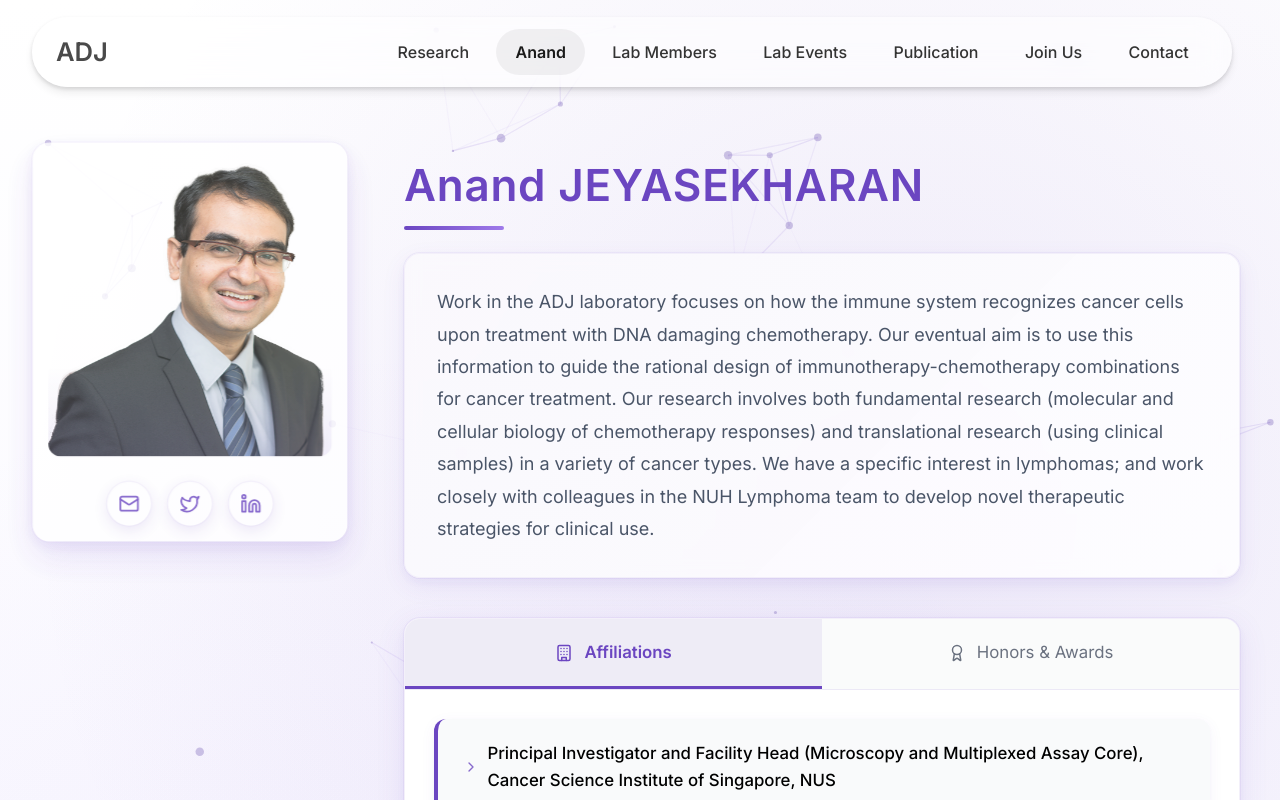
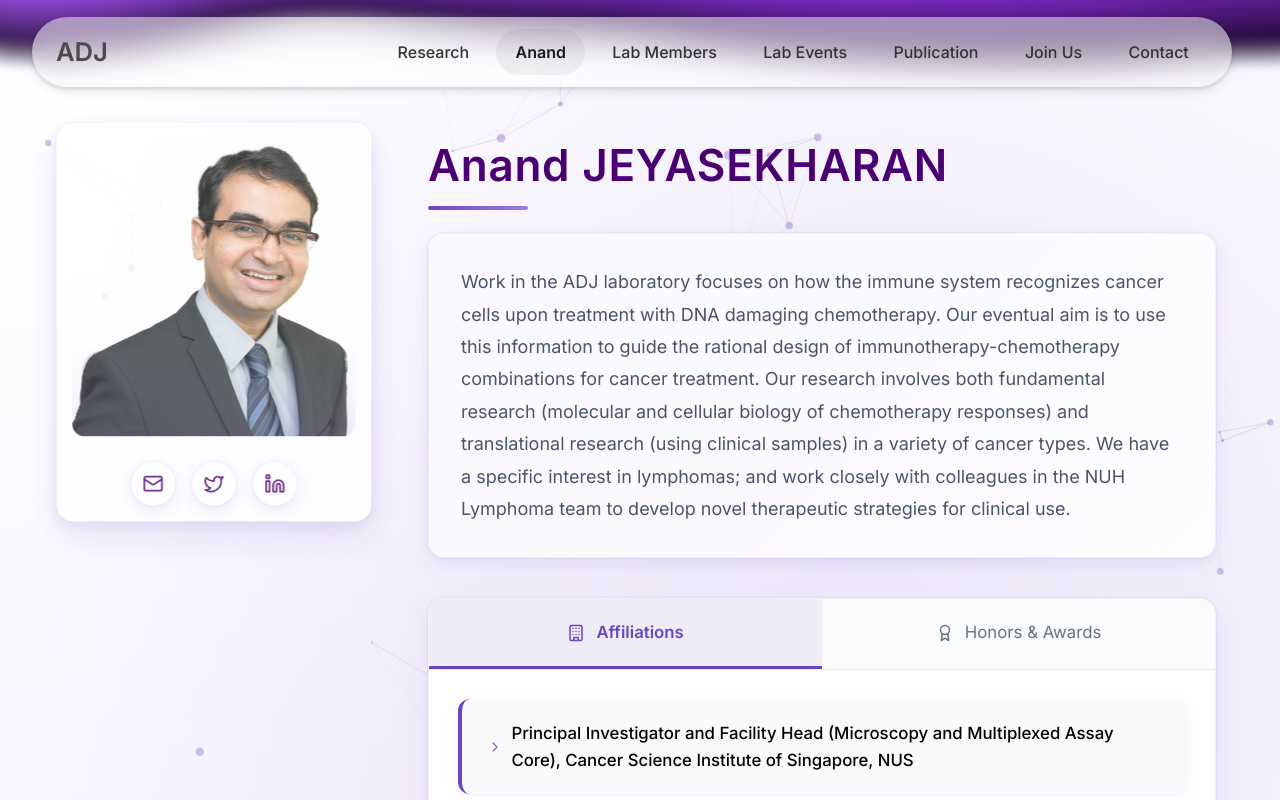
Before and after one commit to Kakarrxt/adj-lab-website, a Next.js app: page /anand in a window 1280 px wide. Shown: the top 800 px of the page. Built offline with nearby package versions, Linux system fonts and the light colour scheme.

Commit message:
common title color, members photo fixed

```diff
--- a/src/pages/anand/Anand.module.css
+++ b/src/pages/anand/Anand.module.css
@@ -1,7 +1,7 @@
 .container {
   width: 100%;
   min-height: 100vh;
-  padding: 0rem 1.5rem 2rem 1.5rem; /* Added bottom padding of 4rem */
+  padding: 0 0 0 0; /* Removed left and right padding */
   position: relative;
   overflow: hidden;
   background: linear-gradient(180deg, #ffffff 0%, #f5f3ff 100%);
@@ -21,14 +21,16 @@
 
 .sectionTop {
   position: relative;
-  height: 120px;
-  width: 100%;
+  height: 100px;
+  width: 100vw;
+  margin-left: calc(-50vw + 50%);
   display: flex;
   align-items: center;
   justify-content: center;
   overflow: hidden;
-  z-index: 1;
-  margin-bottom: 1rem;
+  z-index: 0;
+  left: 0;
+  right: 0;
 }
 
 /* Add a container for animation to control its size */
@@ -39,6 +41,16 @@
   justify-content: center;
   align-items: center;
   filter: drop-shadow(0 0 8px rgba(107, 70, 193, 0.3));
+}
+
+.auroraContainer {
+  width: 100%;
+  height: 100%;
+  position: absolute;
+  top: 0;
+  left: 0;
+  right: 0;
+  bottom: 0;
 }
 
 .particles {
@@ -57,6 +69,7 @@
   margin: 0 auto;
   position: relative;
   z-index: 1;
+  padding: 0 1.5rem;
 }
 
 .profile {
@@ -141,7 +154,7 @@
   height: 42px;
   border-radius: 50%;
   background-color: white;
-  color: #6b46c1;
+  color: #4a0072;
   box-shadow: 0 4px 12px rgba(107, 70, 193, 0.15),
               0 0 0 1px rgba(107, 70, 193, 0.05);
   transition: all 0.4s cubic-bezier(0.19, 1, 0.22, 1);
@@ -163,7 +176,7 @@
   font-size: 2.75rem;
   font-weight: 700;
   margin-bottom: 2.2rem;
-  color: #6b46c1;
+  color: #4a0072;
   position: relative;
   display: inline-block;
   letter-spacing: 0.75px;
--- a/src/pages/anand/index.tsx
+++ b/src/pages/anand/index.tsx
@@ -9,7 +9,7 @@ import { loadSlim } from "@tsparticles/slim";
 import type { Engine } from "@tsparticles/engine";
 import NeonIsometricMaze from "@/components/NeonIsometricMaze";
 import Curve from '@/components/Curve/Curve'
-
+import Aurora from "@/components/Aurora/Aurora";
 
 export default function AnandPage() {
 
@@ -211,6 +211,12 @@ export default function AnandPage() {
         {/*
           <NeonIsometricMaze />
         */}
+        <Aurora
+          colorStops={["#A855F7", "#9333EA", "#6B21A8"]}
+          blend={0.5}
+          amplitude={1.0}
+          speed={0.5}
+        />
         </div>
       </motion.div>
 
--- a/src/pages/contact/contact.module.css
+++ b/src/pages/contact/contact.module.css
@@ -45,7 +45,7 @@
   font-size: 2.5rem;
   font-weight: 700;
   margin-bottom: 0.5rem;
-  color: #333;
+  color: #4a0072;
 }
 
 .underline {
--- a/src/pages/join-us/join-us.module.css
+++ b/src/pages/join-us/join-us.module.css
@@ -45,13 +45,13 @@
     font-size: 2.5rem;
     font-weight: 700;
     margin-bottom: 0.5rem;
-    color: #333;
+    color: #4a0072;
     display: inline-block;
   }
 
   .animatedChar {
     display: inline-block;
-    color: #333;
+    color: #4a0072;
     transition: color 0.3s ease;
   }
 
--- a/src/pages/lab-events/lab-events.module.css
+++ b/src/pages/lab-events/lab-events.module.css
@@ -33,7 +33,7 @@
     font-size: 2.5rem;
     font-weight: 700;
     margin-bottom: 0.5rem;
-    color: #6b46c1;
+    color: #4a0072;
     display: inline-block;
   }
 
--- a/src/pages/members/TiltedCard.css
+++ b/src/pages/members/TiltedCard.css
@@ -39,7 +39,7 @@
   .tilted-card-img {
     position: absolute;
     top: 50%;
-    left: 30%;
+    left: 50%;
     width: 100%;
     height: 100%;
     object-fit: cover;
--- a/src/pages/members/TiltedCard.tsx
+++ b/src/pages/members/TiltedCard.tsx
@@ -21,9 +21,9 @@ interface TiltedCardProps {
 }
 
 const springValues: SpringOptions = {
-  damping: 30,
-  stiffness: 100,
-  mass: 2,
+  damping: 25,
+  stiffness: 300,
+  mass: 1.2,
 };
 
 export default function TiltedCard({
@@ -62,15 +62,23 @@ export default function TiltedCard({
     if (!ref.current) return;
 
     const rect = ref.current.getBoundingClientRect();
-    const offsetX = e.clientX - rect.left - rect.width / 2;
-    const offsetY = e.clientY - rect.top - rect.height / 2;
 
+    // Calculate center point of the element
+    const centerX = rect.left + rect.width / 2;
+    const centerY = rect.top + rect.height / 2;
+
+    // Calculate distance from cursor to center
+    const offsetX = e.clientX - centerX;
+    const offsetY = e.clientY - centerY;
+
+    // Calculate rotation based on distance from center
     const rotationX = (offsetY / (rect.height / 2)) * -rotateAmplitude;
     const rotationY = (offsetX / (rect.width / 2)) * rotateAmplitude;
 
     rotateX.set(rotationX);
     rotateY.set(rotationY);
 
+    // Update position for tooltip
     x.set(e.clientX - rect.left);
     y.set(e.clientY - rect.top);
 
@@ -119,6 +127,7 @@ export default function TiltedCard({
           rotateX,
           rotateY,
           scale,
+          transformStyle: "preserve-3d",
         }}
       >
         <motion.img
--- a/src/pages/members/index.tsx
+++ b/src/pages/members/index.tsx
@@ -238,10 +238,7 @@ export default function LabMembers() {
         animate={{ opacity: 1 }}
         transition={{ duration: 0.8 }}
       >
-        <div>
-                  {/*
-          <NeonIsometricMaze />
-        */}
+        <div className={styles.auroraContainer}>
           <Aurora
             colorStops={["#A855F7", "#9333EA", "#6B21A8"]}
             blend={0.5}
@@ -318,13 +315,13 @@ function MemberCard({ member }: { member: Member }) {
           <TiltedCard
             imageSrc={member.image}
             altText={member.name}
-            containerHeight=""
-            containerWidth=""
+            containerHeight="180px"
+            containerWidth="180px"
             imageHeight="180px"
             imageWidth="180px"
             borderRadius='50%'
             scaleOnHover={1.05}
-            rotateAmplitude={3}
+            rotateAmplitude={5}
             showMobileWarning={false}
             showTooltip={false}
           />
@@ -355,13 +352,13 @@ function AlumniCard({ alumni }: { alumni: Alumni }) {
         <TiltedCard
           imageSrc={alumni.image}
           altText={alumni.name}
-          containerHeight=""
-          containerWidth=""
+          containerHeight="150px"
+          containerWidth="150px"
           imageHeight="150px"
           imageWidth="150px"
           borderRadius='50%'
           scaleOnHover={1.05}
-          rotateAmplitude={3}
+          rotateAmplitude={7}
           showMobileWarning={false}
           showTooltip={false}
         />
--- a/src/pages/members/members.module.css
+++ b/src/pages/members/members.module.css
@@ -1,19 +1,24 @@
 /* Main container for the page */
 .container {
   min-height: 100vh;
-  padding: 0rem 1.5rem;
+  padding: 0;
   font-family: 'Inter', sans-serif;
+  width: 100%;
+  overflow-x: hidden;
 }
 
 .sectionTop {
   position: relative;
   height: 100px;
-  width: 100%;
+  width: 100vw;
+  margin-left: calc(-50vw + 50%);
   display: flex;
   align-items: center;
   justify-content: center;
   overflow: hidden;
   z-index: 0;
+  left: 0;
+  right: 0;
 }
 
 /* Add a container for your animation to control its size */
@@ -25,9 +30,20 @@
   align-items: center;
 }
 
+.auroraContainer {
+  width: 100%;
+  height: 100%;
+  position: absolute;
+  top: 0;
+  left: 0;
+  right: 0;
+  bottom: 0;
+}
+
 .main {
   max-width: 1200px;
   margin: 0 auto;
+  padding: 0 1.5rem;
 }
 
 /* Hero section */
@@ -105,6 +121,15 @@
   justify-content: center;
   background-color: #f6f2fc;
   border-right: 1px solid #eee;
+}
+
+.imageWrapper {
+  width: 180px;
+  height: 180px;
+  display: flex;
+  justify-content: center;
+  align-items: center;
+  margin-bottom: 1rem;
 }
 
 .emailLink {
@@ -211,6 +236,11 @@
 
 .alumniPhoto {
   margin-bottom: 1rem;
+  width: 150px;
+  height: 150px;
+  display: flex;
+  justify-content: center;
+  align-items: center;
 }
 
 .alumniInfo {
--- a/src/pages/publications/Publications.module.css
+++ b/src/pages/publications/Publications.module.css
@@ -3,7 +3,7 @@
   width: 100%;
   max-width: 1200px;
   margin: 0 auto;
-  padding: 0rem 1.5rem;
+  padding: 0;
   overflow-x: hidden;
   font-family: 'Inter', sans-serif;
 }
@@ -11,33 +11,25 @@
 .sectionTop {
   position: relative;
   height: 100px;
-  width: 100%;
+  width: 100vw;
+  /* margin-left: calc(-50vw + 50%); */
   display: flex;
   align-items: center;
   justify-content: center;
   overflow: hidden;
   z-index: 0;
-  background: linear-gradient(to bottom, rgba(107, 70, 193, 0.05), transparent);
 }
 
 /* Decorative element replaces NeonIsometricMaze */
 .decorativeElement {
   width: 100%;
   height: 100%;
-  background: linear-gradient(135deg, rgba(107, 70, 193, 0.1) 0%, rgba(147, 51, 234, 0.05) 100%);
-  position: relative;
+  position: absolute;
+  top: 0;
+  left: 0;
+  right: 0;
+  bottom: 0;
   overflow: hidden;
-}
-
-.decorativeElement::before {
-  content: "";
-  position: absolute;
-  width: 200%;
-  height: 200%;
-  top: -50%;
-  left: -50%;
-  background: radial-gradient(circle, rgba(147, 51, 234, 0.2) 0%, transparent 70%);
-  animation: pulse 8s infinite ease-in-out;
 }
 
 @keyframes pulse {
@@ -56,7 +48,7 @@
   display: flex;
   flex-direction: column;
   gap: 3rem;
-  padding-bottom: 4rem;
+  padding: 0 1.5rem 4rem 1.5rem;
 }
 
 .header {
@@ -69,7 +61,7 @@
   font-size: 2.5rem;
   font-weight: 700;
   margin-bottom: 0.5rem;
-  color: #333;
+  color: #4a0072;
 }
 
 .underline {
--- a/src/pages/publications/index.tsx
+++ b/src/pages/publications/index.tsx
@@ -8,7 +8,7 @@ import Particles, { initParticlesEngine } from "@tsparticles/react";
 import { loadSlim } from "@tsparticles/slim";
 import type { Engine } from "@tsparticles/engine";
 import Curve from '@/components/Curve/Curve'
-
+import Aurora from '@/components/Aurora/Aurora';
 // Define interfaces for the PubMed API response
 interface PubMedSearchResponse {
   esearchresult: {
@@ -357,10 +357,13 @@ export default function Publications() {
         animate={{ opacity: 1 }}
         transition={{ duration: 0.8 }}
       >
-        <div>
-                  {/*
-          <NeonIsometricMaze />
-        */}
+        <div className={styles.decorativeElement}>
+          <Aurora
+            colorStops={["#A855F7", "#9333EA", "#6B21A8"]}
+            blend={0.5}
+            amplitude={1.0}
+            speed={0.5}
+          />
         </div>
       </motion.div>
 
--- a/src/pages/research/Research.module.css
+++ b/src/pages/research/Research.module.css
@@ -44,7 +44,7 @@
   font-size: 2.5rem;
   font-weight: 700;
   margin-bottom: 0.5rem;
-  color: #333;
+  color: #4a0072;
 }
 
 .underline {
```
Lines whose indentation alone changed are shown as unchanged.
